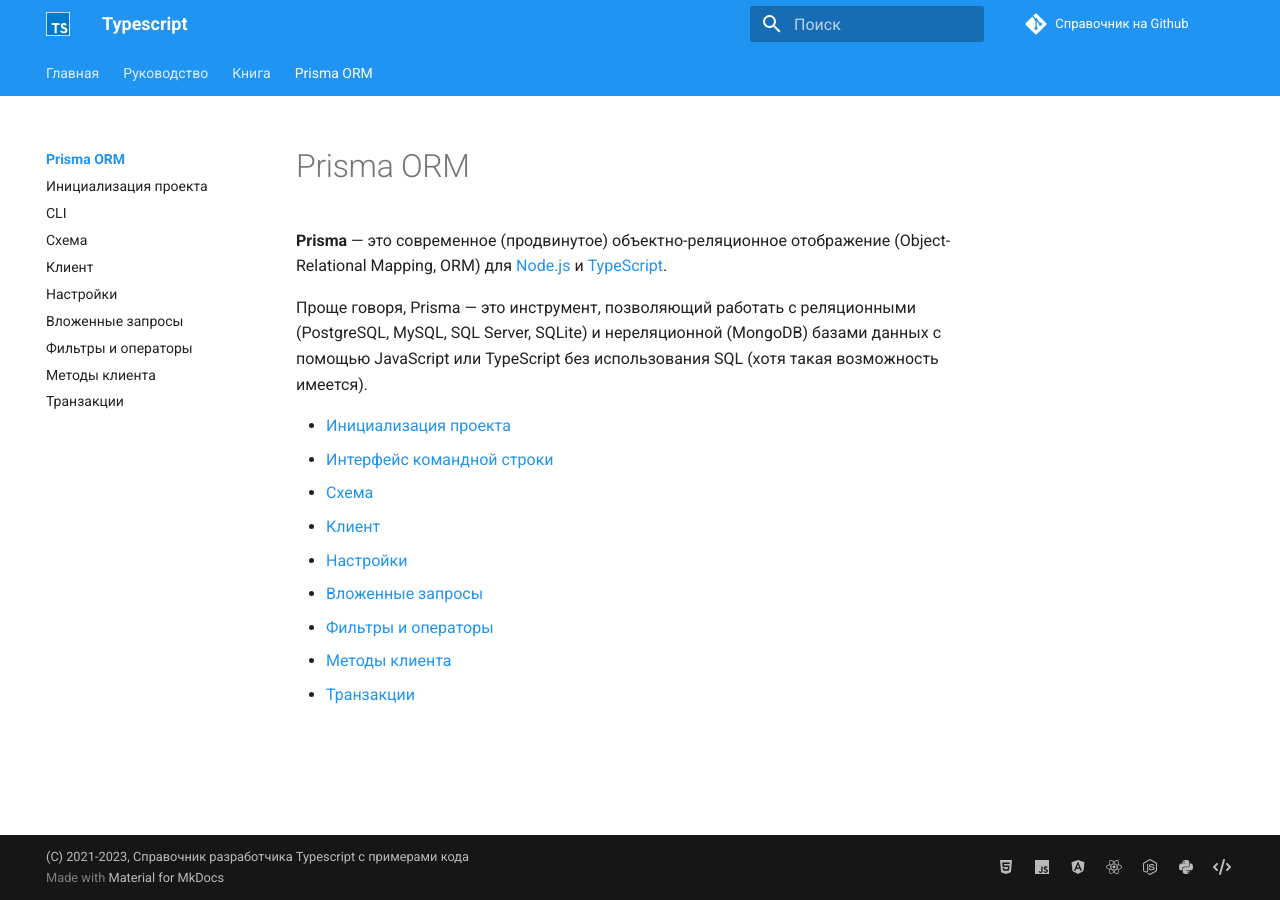
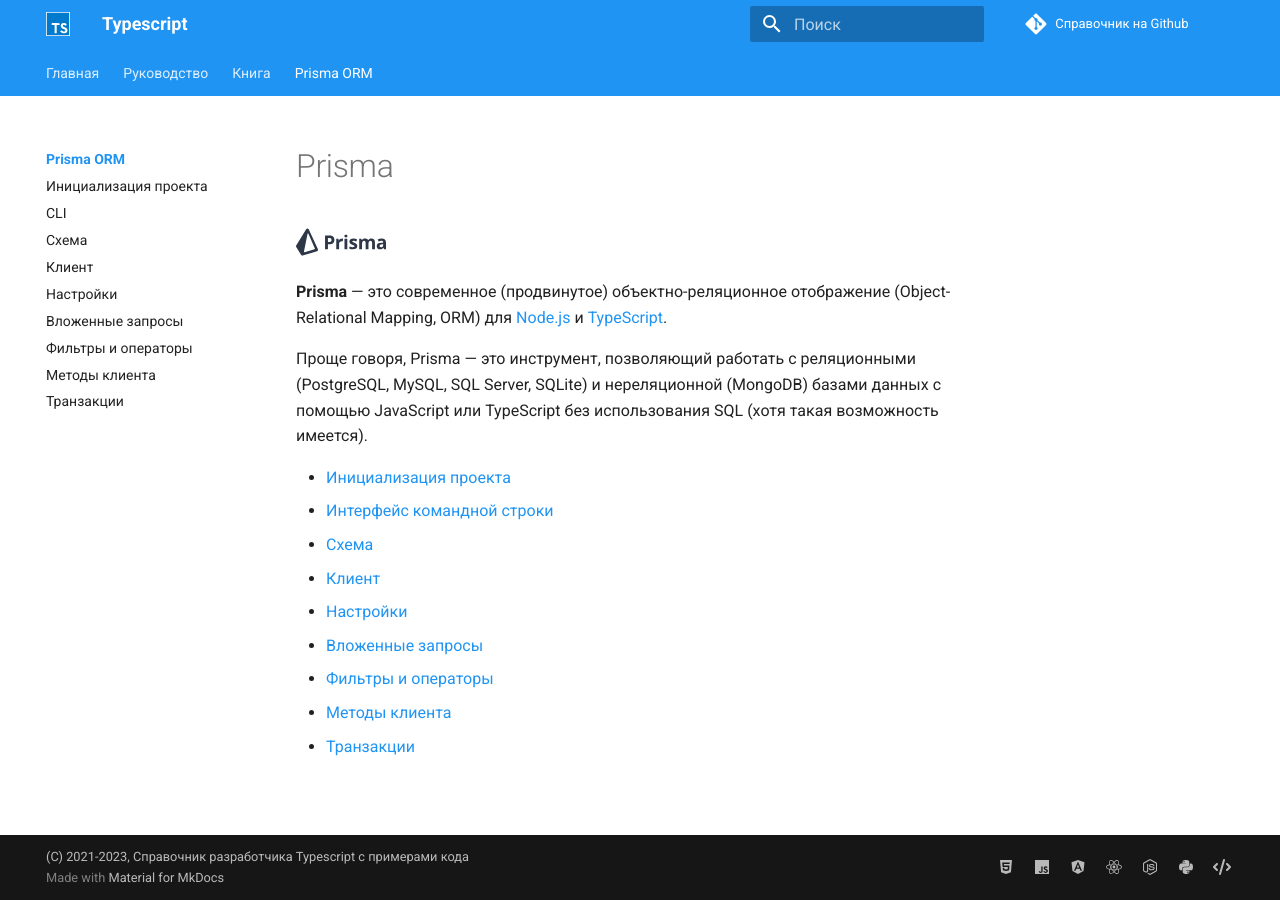
Before and after one commit to xsltdev/scriptdev.ru, an MkDocs documentation site: the page built from docs/prisma-orm/index.md, in a window 1280 px wide. Built offline with MkDocs 1.6.1 and Material for MkDocs 9.7.7, drawn with Linux system fonts in a browser that asks for light colours; comment, search, counter and statistics services are not loaded.

Commit message:
add logo

```diff
--- a/docs/prisma-orm/index.md
+++ b/docs/prisma-orm/index.md
@@ -2,6 +2,10 @@
 title: Prisma
 description: Prisma — это современное (продвинутое) объектно-реляционное отображение (Object-Relational Mapping, ORM) для Node.js и TypeScript
 ---
+
+# Prisma
+
+![Prisma](logo-prisma.svg)
 
 **Prisma** — это современное (продвинутое) объектно-реляционное отображение (Object-Relational Mapping, ORM) для [Node.js](https://nodejsdev.ru/) и [TypeScript](https://scriptdev.ru/).
 
```
Also changed, not shown: docs/prisma-orm/logo-prisma.svg (added).
